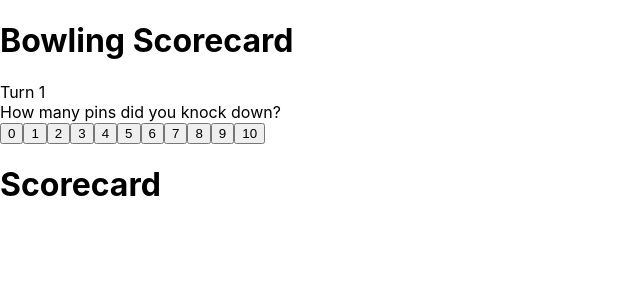
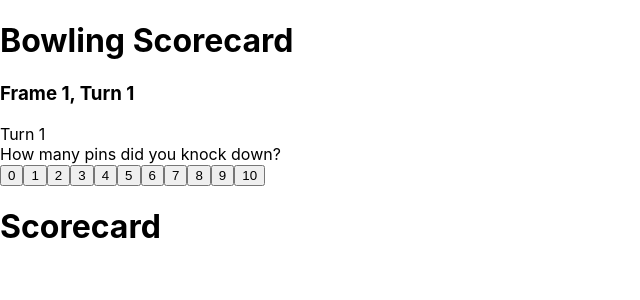
Before and after one commit to jimburch/bowling-scorecard, a React (Create React App) app: page / in a window 1280 px wide. Shown: the top 300 px of the page, without its empty margins (0-640 px from the left). Built offline with nearby package versions, Linux system fonts and the light colour scheme; the HTML template or start-up script is replaced by a standard one.

Commit message:
changed useEffect

```diff
--- a/src/App.js
+++ b/src/App.js
@@ -1,4 +1,4 @@
-import React, { useState, useEffect } from 'react';
+import React, { useState } from 'react';
 import Input from './components/Input';
 import Scorecard from './components/Scorecard';
 import './App.css';
@@ -11,8 +11,12 @@ function App() {
 	return (
 		<div className="App">
 			<h1>Bowling Scorecard</h1>
+			<h3>
+				Frame {frame}, Turn {turn}
+			</h3>
 			<Input
 				frame={frame}
+				setFrame={setFrame}
 				turn={turn}
 				setTurn={setTurn}
 				pins={pins}
```
